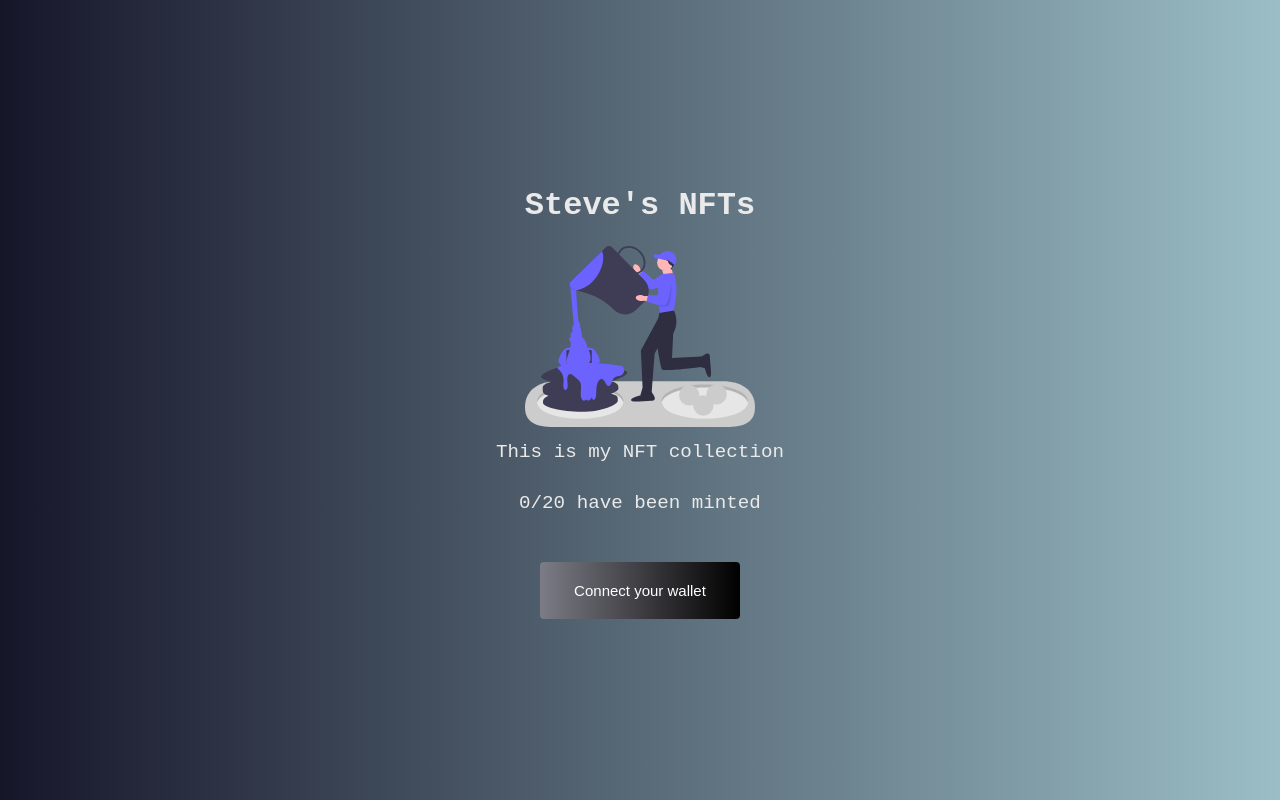
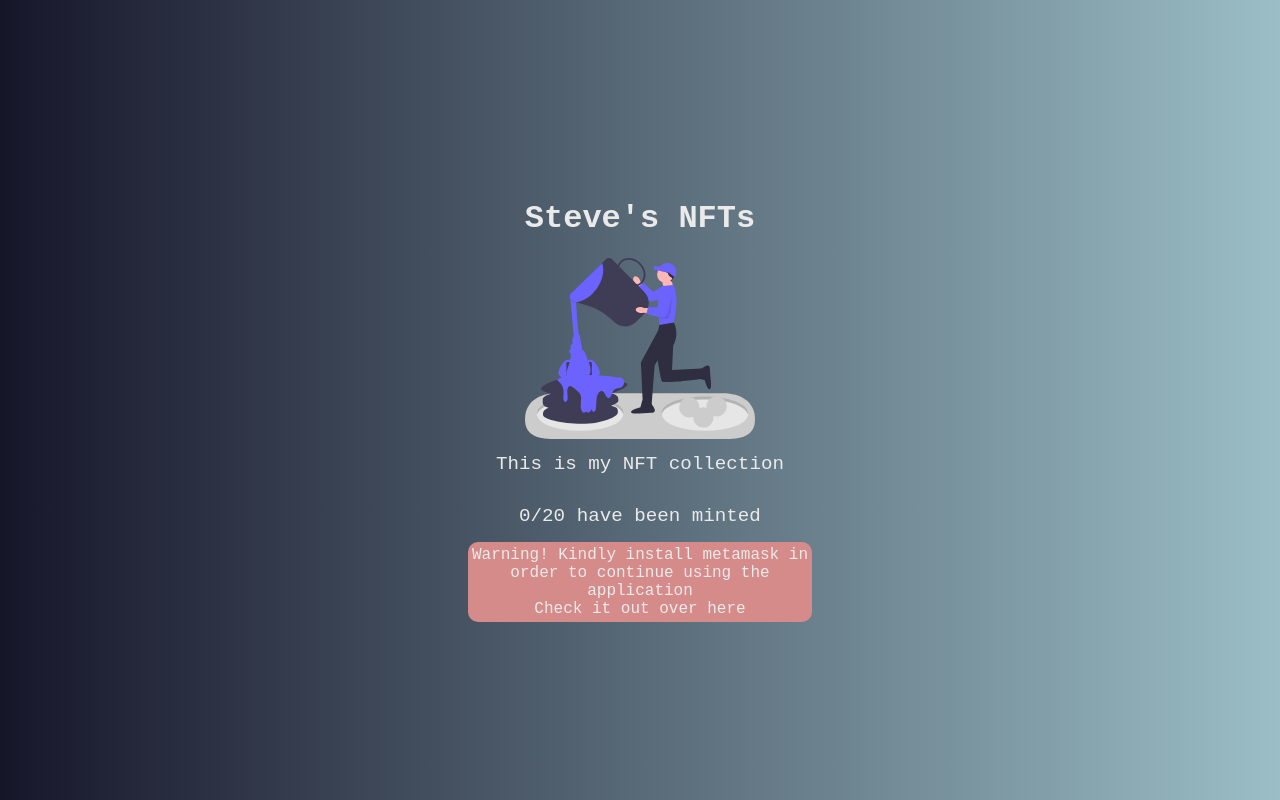
Before and after one commit to Stephen-Kimoi/NFT-collection, a Next.js app in the folder frontend/: page / in a window 1280 px wide. Built offline with nearby package versions, Linux system fonts and the light colour scheme.

Commit message:
solving metamask error

```diff
--- a/frontend/pages/index.js
+++ b/frontend/pages/index.js
@@ -50,10 +50,11 @@ export default function Home() {
       const accounts = await ethereum.request({method: "eth_requestAccounts"});
       console.log("Connected: ", accounts[0]);
 
+      const chainId = await web3.eth.net.getId();
 
-      if(!ethereum){
-        setMetamaskInstalled(false);
-        console.log("Make sure you have metamask installed!");
+      if(chainId !== 5) {
+        setGoerliNetwork(false);
+        console.log("Kindly switch your network to Goerli testnet");
       }
 
       setSuccess(true);
@@ -64,16 +65,22 @@ export default function Home() {
     }
   }
 
+   // Use effect
+   useEffect(() => {
+    const { ethereum } = window;
+
+    if(ethereum){
+      setMetamaskInstalled(true);
+      console.log("Metamask is installed!");
+    }
+
+    console.log("Use effect runs!")
+
+  })
+
 
   // Render button
   const renderButton = () => {
-    if (!walletConnected) {
-      return (
-        <button onClick={connectWallet} className={styles.button}>
-          Connect your wallet
-        </button>
-      )
-    }
 
     if(!metamaskInstalled){
       return (
@@ -83,6 +90,14 @@ export default function Home() {
             Check it out over <a href="https://metamask.io/" target="_blank" className={styles.errorMsg}>here</a>
           </p>
         </div>
+      )
+    }
+
+    if (!walletConnected) {
+      return (
+        <button onClick={connectWallet} className={styles.button}>
+          Connect your wallet
+        </button>
       )
     }
   }
```
